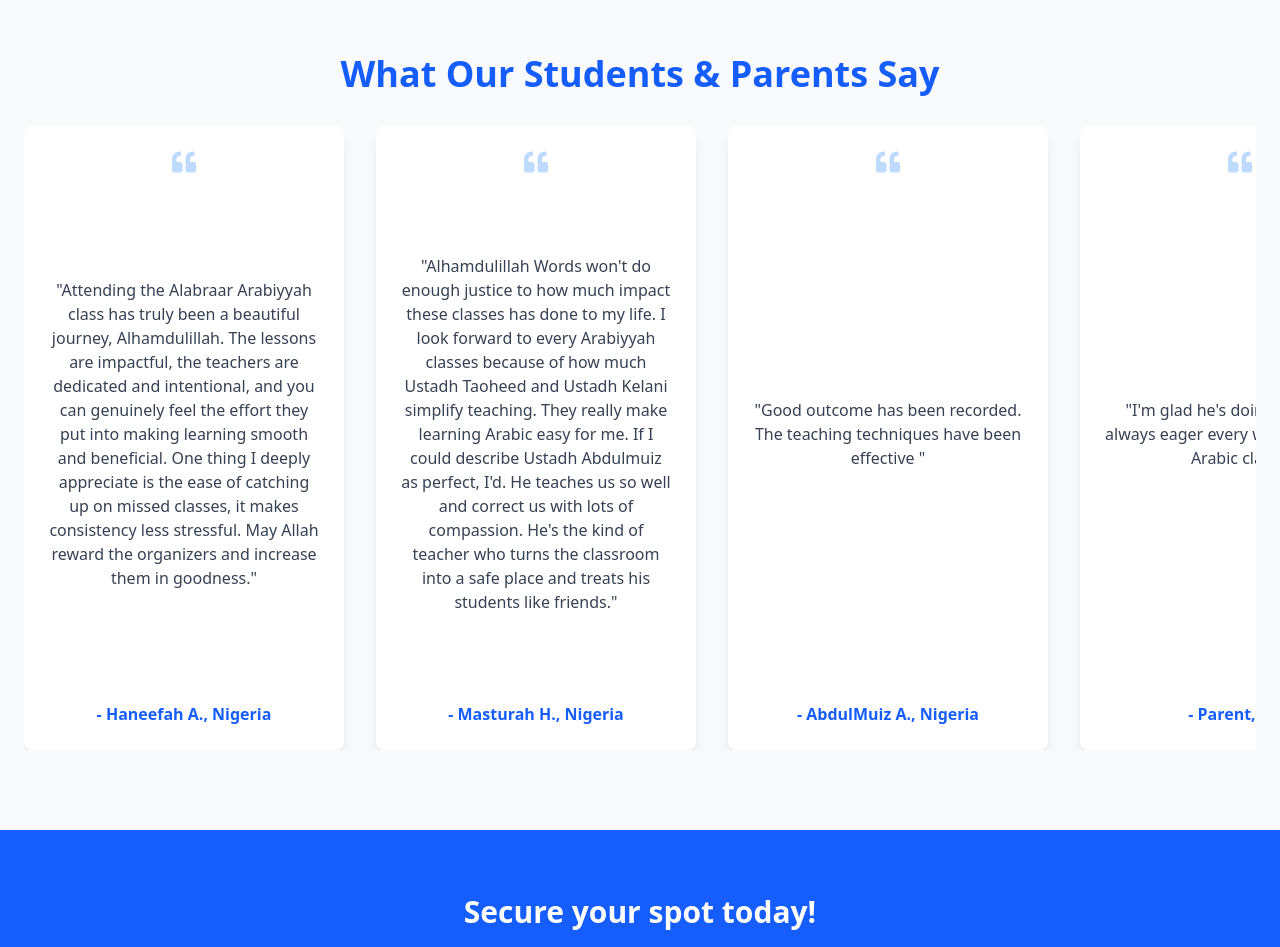
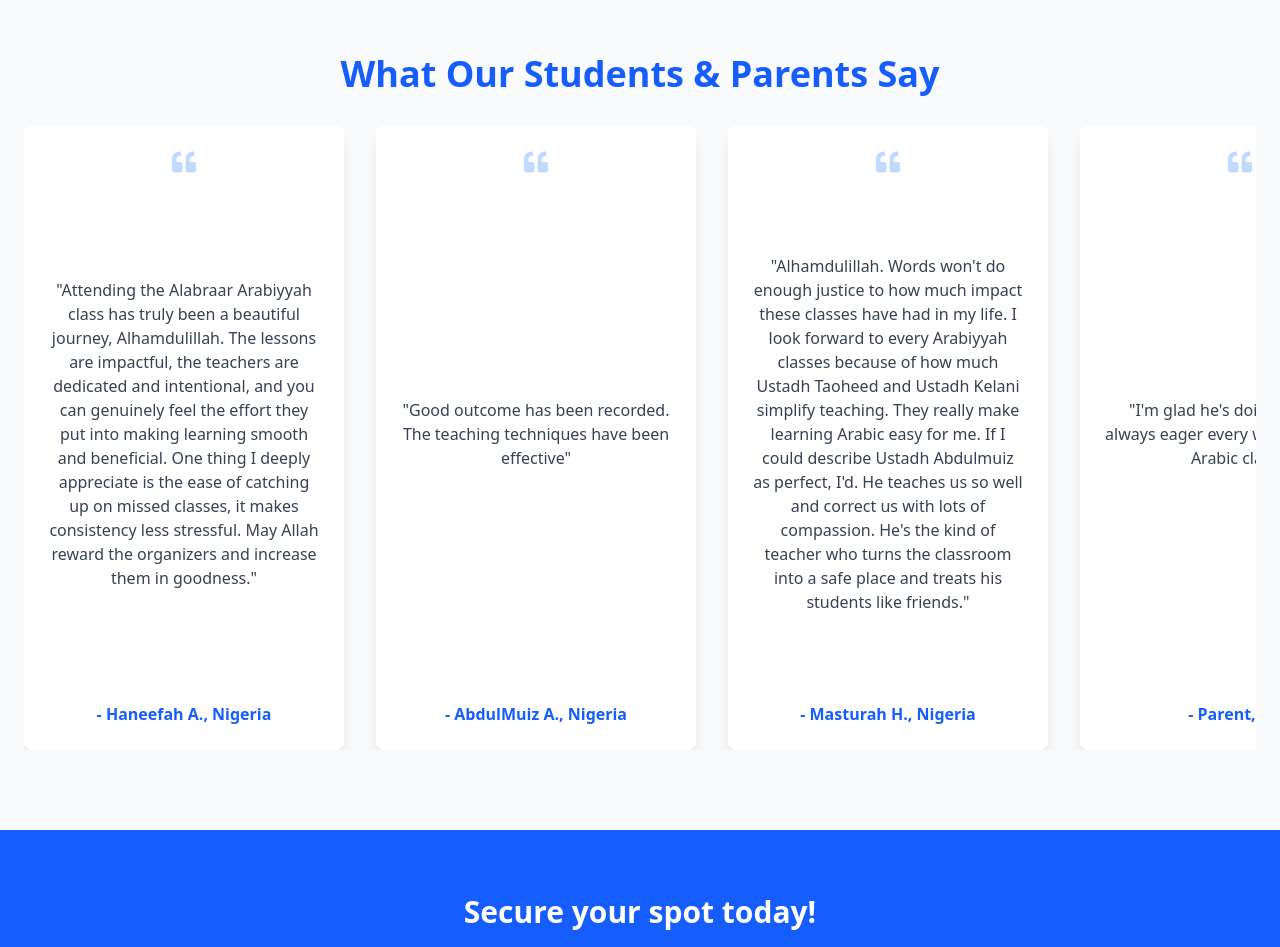
Before and after one commit to Muayyad822/abraar-landing-page, a React (Vite) app: page / in a window 1280 px wide. Shown: the part 3640-4587 px from the top of the page. Built offline with nearby package versions, Linux system fonts and the light colour scheme.

Commit message:
Update testimonials content; revise quotes and attributions for clarity and accuracy.

```diff
--- a/src/components/Testimonials.jsx
+++ b/src/components/Testimonials.jsx
@@ -28,8 +28,18 @@
         <div className="bg-white p-6 rounded-lg shadow-lg transform transition duration-300 flex-shrink-0 w-80 flex flex-col min-h-[300px]">
           <FaQuoteLeft className="text-blue-200 text-2xl mb-2 mx-auto" />
           <p className="text-gray-700 flex-grow flex items-center justify-center text-center">
-            "Alhamdulillah Words won't do enough justice to how much impact
-            these classes has done to my life. I look forward to every Arabiyyah
+            "Good outcome has been recorded. The teaching techniques have been
+            effective"
+          </p>
+          <h4 className="mt-4 font-semibold text-blue-600">
+            - AbdulMuiz A., Nigeria
+          </h4>
+        </div>
+        <div className="bg-white p-6 rounded-lg shadow-lg transform transition duration-300 flex-shrink-0 w-80 flex flex-col min-h-[300px]">
+          <FaQuoteLeft className="text-blue-200 text-2xl mb-2 mx-auto" />
+          <p className="text-gray-700 flex-grow flex items-center justify-center text-center">
+            "Alhamdulillah. Words won't do enough justice to how much impact
+            these classes have had in my life. I look forward to every Arabiyyah
             classes because of how much Ustadh Taoheed and Ustadh Kelani
             simplify teaching. They really make learning Arabic easy for me. If
             I could describe Ustadh Abdulmuiz as perfect, I'd. He teaches us so
@@ -44,17 +54,7 @@
         <div className="bg-white p-6 rounded-lg shadow-lg transform transition duration-300 flex-shrink-0 w-80 flex flex-col min-h-[300px]">
           <FaQuoteLeft className="text-blue-200 text-2xl mb-2 mx-auto" />
           <p className="text-gray-700 flex-grow flex items-center justify-center text-center">
-            "Good outcome has been recorded. The teaching techniques have been
-            effective "
-          </p>
-          <h4 className="mt-4 font-semibold text-blue-600">
-            - AbdulMuiz A., Nigeria
-          </h4>
-        </div>
-        <div className="bg-white p-6 rounded-lg shadow-lg transform transition duration-300 flex-shrink-0 w-80 flex flex-col min-h-[300px]">
-          <FaQuoteLeft className="text-blue-200 text-2xl mb-2 mx-auto" />
-          <p className="text-gray-700 flex-grow flex items-center justify-center text-center">
-            "I'm glad he's doing well... he's always eager every weekend for the
+            "I'm glad he's doing well. He's always eager every weekend for the
             Arabic class."
           </p>
           <h4 className="mt-4 font-semibold text-blue-600">- Parent, USA </h4>
@@ -62,17 +62,17 @@
         <div className="bg-white p-6 rounded-lg shadow-lg transform transition duration-300 flex-shrink-0 w-80 flex flex-col min-h-[300px]">
           <FaQuoteLeft className="text-blue-200 text-2xl mb-2 mx-auto" />
           <p className="text-gray-700 flex-grow flex items-center justify-center text-center">
-            "I would like to express my deepest gratitude to Al Abraarr Academy.
+            "I would like to express my deepest gratitude to Al Abraar Academy.
             In the past Ramadan, I would mostly listen to the Quran rather than
-            recite it myself due to my inability to do so. But, this Ramadan has
+            recite it myself due to my inability to do so. But this Ramadan has
             been awesomely different. The way I now read the Quran amazes me,
             observing the correct Tejweed rules while reading fluently and
             swiftly. Alhamdulillah, I complete each Juz before Asr. The Arabic
-            classes have also been really The joy in my heart when I pray behind
+            classes have also been really effective. The joy in my heart when I pray behind
             the Imam, understanding the verses of what is being recited, is
-            truly beautiful. And to my Ustadh, Ustadh AbdulMuiz,bhe is truly
+            truly beautiful. And to my Ustadh, Ustadh AbdulMuiz, he is truly
             what it means to be a true teacher. May Allah honor him and preserve
-            him upon goodness. "
+            him upon goodness."
           </p>
           <h4 className="mt-4 font-semibold text-blue-600">
             - Student, Nigeria{" "}
@@ -83,7 +83,7 @@
           <p className="text-gray-700 flex-grow flex items-center justify-center text-center">
             "Salam Alaykum Ustaz, I want to say thank you so much for all you
             have done & all you will still do. I have seen a lot of improvement
-            in both my spelling & pronunciation, & I'm so grateful for your
+            in both my spelling & pronunciation, and I'm so grateful for your
             patience and dedication. And I hope with your guidance and Allah's
             blessings, we can all read the quran fluently before Ramadan,
             InshaAllah."
@@ -95,8 +95,8 @@
         <div className="bg-white p-6 rounded-lg shadow-lg transform transition duration-300 flex-shrink-0 w-80 flex flex-col min-h-[300px]">
           <FaQuoteLeft className="text-blue-200 text-2xl mb-2 mx-auto" />
           <p className="text-gray-700 flex-grow flex items-center justify-center text-center">
-            "Alhamdulillah! The classes has been awesome! What they have
-            achieved in 3 weeks is amazing Alhamdulillah we are so pleased"
+            "Alhamdulillah! The classes have been awesome! What they have
+            achieved in 3 weeks is amazing. Alhamdulillah we are so pleased"
           </p>
           <h4 className="mt-4 font-semibold text-blue-600">
             - Parent, Canada{" "}
@@ -107,7 +107,7 @@
           <p className="text-gray-700 flex-grow flex items-center justify-center text-center">
             "My Ustadh announced to us about the end of the Quran class tonight
             I'm so used to this classes, I don't know how to feel with not
-            having to any madrassah class to attend"
+            having any madrassah class to attend"
           </p>
           <h4 className="mt-4 font-semibold text-blue-600">
             - Misturah, Nigeria{" "}
```
